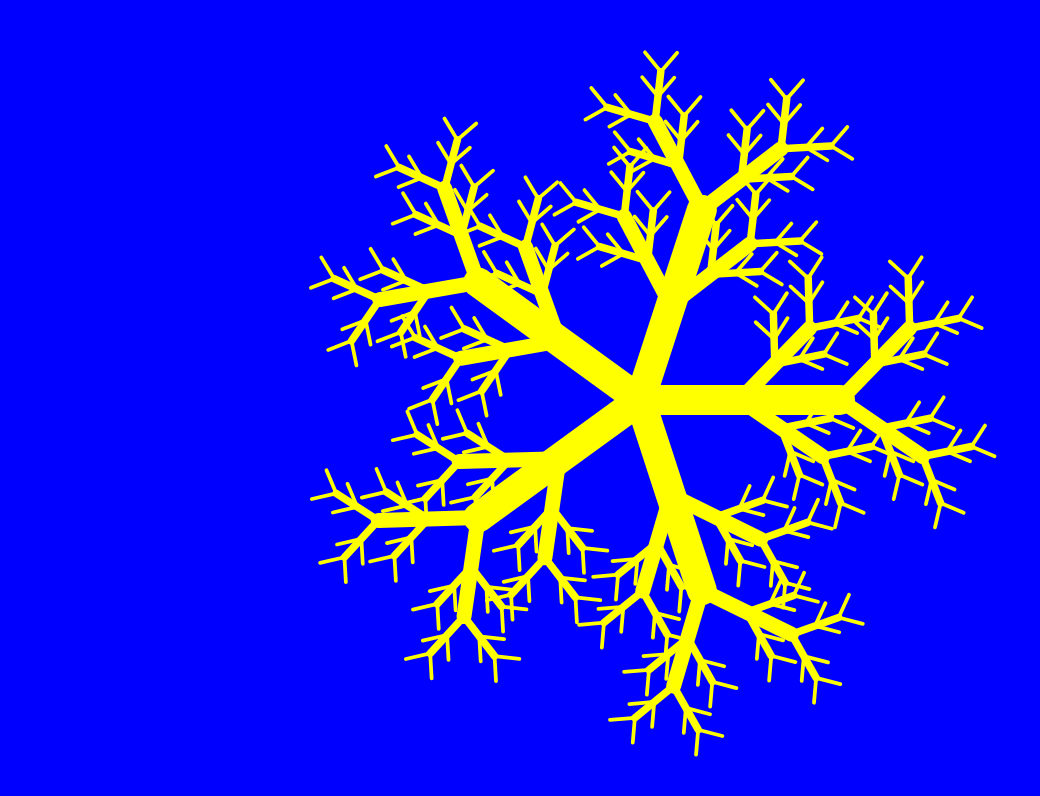
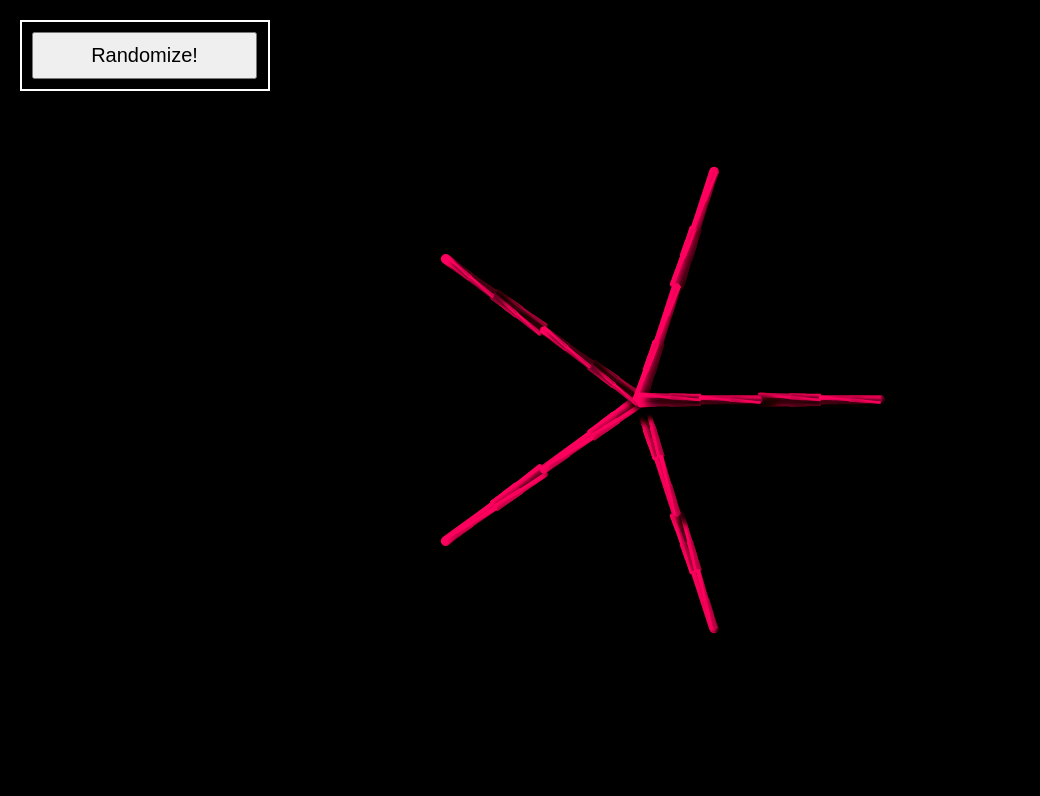
Before and after one commit to linogodson/crescent-2, a plain HTML site: page index.html in a window 1280 px wide. Shown: the whole page, without its empty margins (0-1040 px from the left). Drawn offline with Linux system fonts and the light colour scheme.

Commit message:
Added a Randomize button

```diff
--- a/index.html
+++ b/index.html
@@ -8,6 +8,9 @@
 </head>
 <body>
     <canvas id="canvas1"></canvas>
+    <div id="controls">
+        <button id= "randomizeButton">Randomize!</button>
+    </div>
 
 
     <script src="script.js"></script>
--- a/script.js
+++ b/script.js
@@ -5,17 +5,24 @@ window.addEventListener('load', function(){
     canvas.height = window.innerHeight;
     // canvas style codde
     ctx.fillStyle = 'green';
-    ctx.strokeStyle = 'yellow'
-    ctx.lineWidth = 30;
+    ctx.lineWidth = 10;
     ctx.lineCap = 'round';
+    ctx.shadowColor = 'rgba(0,0,0,0.7';
+    ctx.shadowOffsetX = 10;
+    ctx.shadowOffsetY = 5;
+    ctx.shadowBlur = 10;
 
     // effects
-    let size = 200;
+    let size = canvas.width < canvas.height ? canvas.width * 0.3 : canvas.height * 0.3;
+    const maxLevel = 4;
+    const branches = 2;
     let sides = 5;
-    let maxLevel = 3;
     let scale = 0.5;
-    let spread = 0.8;
-    let branches = 2;
+    let spread = 3.1;
+    let color = 'hsl('+ Math.random() * 360 +', 100%, 50%)';
+
+    // controls
+    const randomizeButton = document.getElementById('randomizeButton');
 
     function drawBranch(level){
         if (level > maxLevel) return;
@@ -26,23 +33,27 @@ window.addEventListener('load', function(){
         for (let i = 0; i < branches; i++){
             ctx.save();
             ctx.translate(size -(size/branches) * i,0);
-            ctx.rotate(0.6);
             ctx.scale(scale,scale);
+
+            ctx.save();
+            ctx.rotate(spread);
             drawBranch(level + 1);
             ctx.restore();
 
             ctx.save();
-            ctx.translate(size - (size/branches) * i,0);
             ctx.rotate(-spread);
-            ctx.scale(scale,scale);
             drawBranch(level + 1);
+            ctx.restore();
+
             ctx.restore();
         }
     }
 
 
     function drawFractal(){
+        ctx.clearRect(0,0,canvas.width,canvas.height);
         ctx.save();
+        ctx.strokeStyle = color;
         ctx.translate(canvas.width/2,canvas.height/2);
         ctx.scale(1,1);
         ctx.rotate(0);
@@ -55,6 +66,15 @@ window.addEventListener('load', function(){
     }
     drawFractal();
 
+    function randomizeFractal(){
+        sides = Math.floor(Math.random() * 7 + 2);
+        scale = Math.random() * 0.2 + 0.4;
+        spread = Math.random() * 2.9 + 0.1;
+        color = 'hsl('+ Math.random() * 360 +', 100%, 50%)';
 
-
+    }
+    randomizeButton.addEventListener('click', function(){
+        randomizeFractal();
+        drawFractal();
+    });
 });
--- a/style.css
+++ b/style.css
@@ -5,7 +5,7 @@
 }
 
 #canvas1 {
-    background: blue;
+    background: rgb(0, 0, 0);
     position:absolute;
     left: 50%;
     top: 50%;
@@ -13,3 +13,18 @@
 
 
 }
+#controls {
+    position: absolute;
+    padding: 10px;
+    border: 2px solid white;
+    left: 20px;
+    top: 20px;
+    width: 250px;
+    backgroubnd: rgba(255, 255, 255, 0.15);
+
+}
+button {
+    padding: 10px 40px;
+    width: 225px;
+    font-size: 20px;
+}
```
